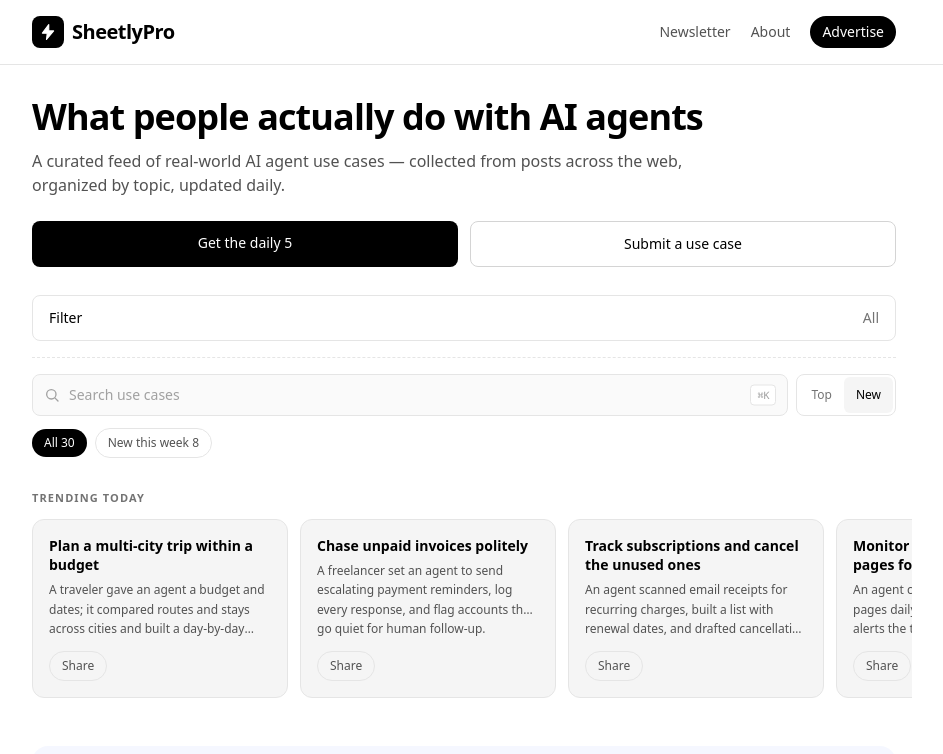
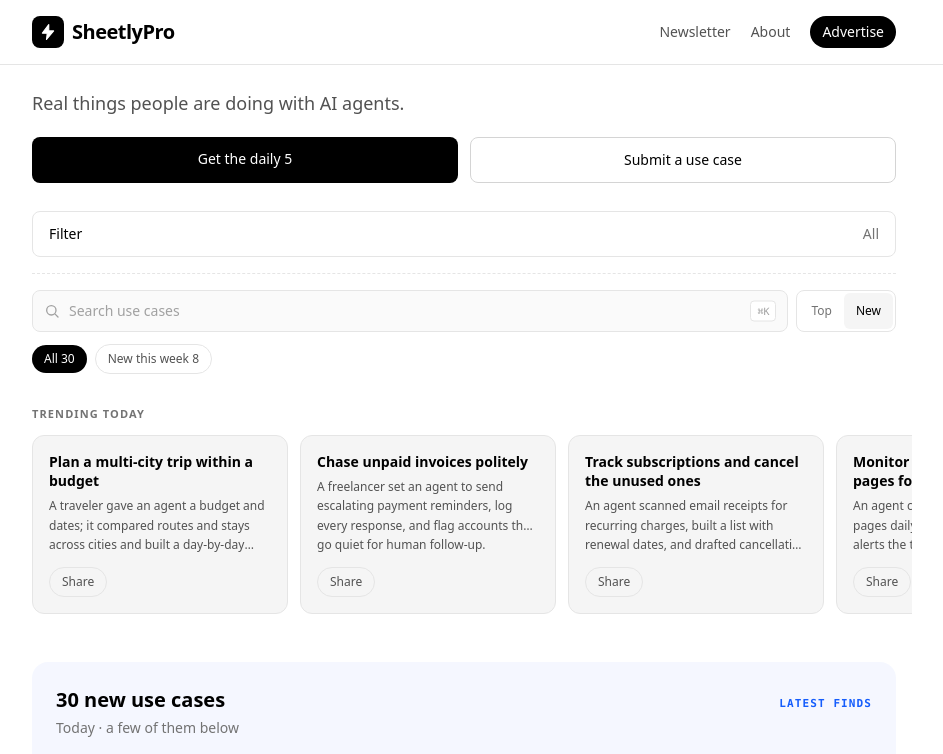
Before and after one commit to Stropurbo/bank-statement-frontend, a React (Vite) app: page / in a window 1280 px wide. Shown: the top 754 px of the page, without its empty margins (176-1119 px from the left). Built offline with nearby package versions, Linux system fonts and the light colour scheme.

Commit message:
hero matches reference tagline style; H1 kept for SEO

```diff
--- a/src/pages/Home.jsx
+++ b/src/pages/Home.jsx
@@ -109,14 +109,10 @@ export default function Home() {
   return (
     <div>
       {/* Hero */}
-      <section className="pt-8 pb-5">
-        <h1 className="text-3xl sm:text-4xl font-bold tracking-tight text-black mb-3">
-          What people actually do with AI agents
+      <section className="pt-6 pb-5">
+        <h1 className="text-lg text-neutral-600 font-normal mb-5">
+          Real things people are doing with AI agents.
         </h1>
-        <p className="text-neutral-600 max-w-2xl mb-6">
-          A curated feed of real-world AI agent use cases — collected from
-          posts across the web, organized by topic, updated daily.
-        </p>
         <div className="grid grid-cols-2 gap-3">
           <a
             href="#newsletter"
```
